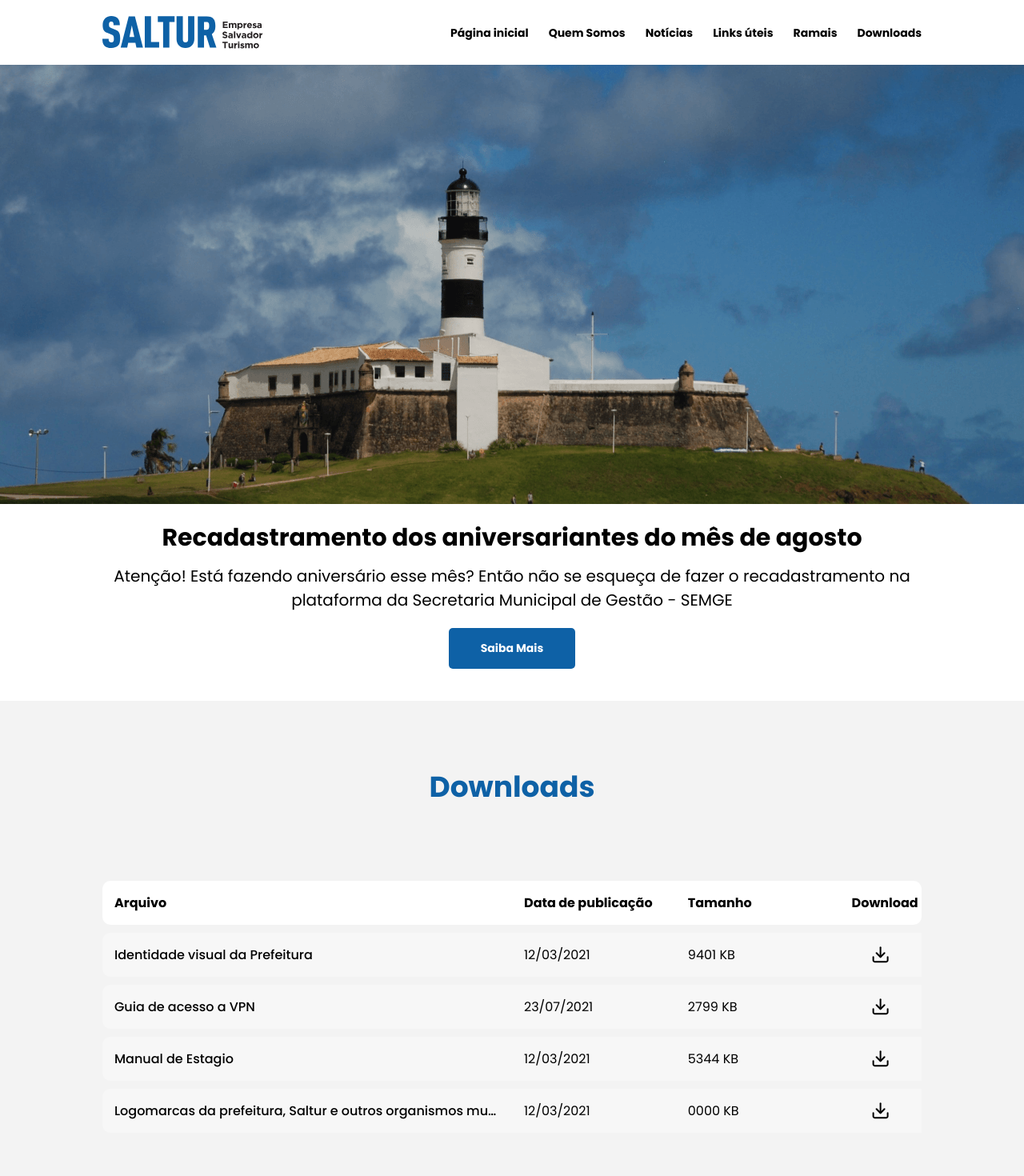
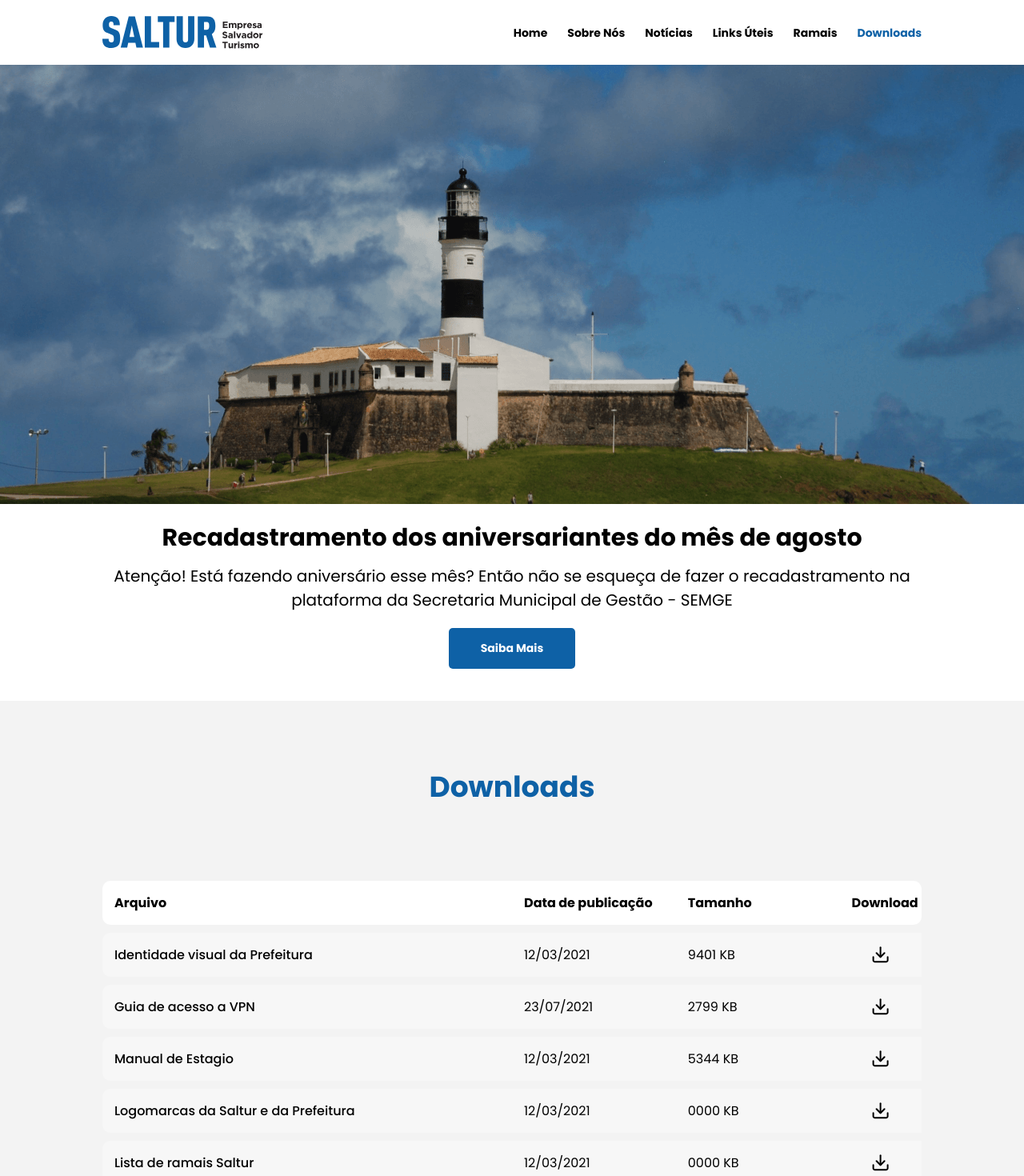
Before and after one commit to AlexShyjada/Intranet, a React (Create React App) app in the folder project/: page /downloads in a window 1280 px wide. Shown: the top 1470 px of the page at 80% size. Built offline with nearby package versions, Linux system fonts and the light colour scheme.

Commit message:
ajustes no Header

```diff
--- a/project/src/App.tsx
+++ b/project/src/App.tsx
@@ -4,6 +4,7 @@ import Header from './components/Header/Header'
 import Hero from './components/Hero/Hero'
 import Footer from './components/Footer/Footer'
 import Home from './components/Pages/Home'
+import SobreNos from './components/Pages/SobreNos'
 import LinksUteis from './components/Pages/LinksUteis'
 import Noticias from './components/Pages/Noticias'
 import Ramais from './components/Pages/Ramais'
@@ -18,6 +19,7 @@ function App() {
       <Hero/>
       <Routes>
         <Route path="/" element={<Home />} />
+        <Route path="sobre-nos" element={<SobreNos />} />
         <Route path="noticias" element={<Noticias />} />
         <Route path="links-uteis" element={<LinksUteis />} />
         <Route path="ramais" element={<Ramais />} />
--- a/project/src/components/Footer/Footer.tsx
+++ b/project/src/components/Footer/Footer.tsx
@@ -10,7 +10,7 @@ export default function Footer() {
         <div className="colunaDeLinks one">
             <a className="link-footer" href="http://177.20.6.123/SIGP/portal/" target="_blank">Contracheque</a>
             <a className="link-footer" href="http://www.dom.salvador.ba.gov.br/" target="_blank">Diario Oficial</a>
-            <a className="link-footer" href="http://portalesalvador.salvador.ba.gov.br/" target="_blank">eSalvador</a>
+            <a className="link-footer" href="https://www.esalvador.salvador.ba.gov.br/login" target="_blank">eSalvador</a>
             <a className="link-footer" href="https://www.tcm.ba.gov.br" target="_blank">TCM</a>
         </div>
 
--- a/project/src/components/Header/Header.css
+++ b/project/src/components/Header/Header.css
@@ -26,6 +26,10 @@
   text-align: center;
 }
 
+.linkHeader.active {
+  color: var(--azul-prefeitura);
+}
+
 .linkHeader:hover {
   color: var(--azul-prefeitura);
 }
--- a/project/src/components/Header/Header.tsx
+++ b/project/src/components/Header/Header.tsx
@@ -1,4 +1,5 @@
 import React from 'react'
+import { NavLink } from 'react-router-dom';
 import './Header.css'
 
 export default function Header() {
@@ -7,12 +8,12 @@ export default function Header() {
       <nav className="container nav">
         <img src="./assets/logosaltur.svg" alt="Logo Saltur" />
         <ul className="navLinks">
-          <li><a className="linkHeader" href="#">Página inicial</a></li>
-          <li><a className="linkHeader" href="#">Quem Somos</a></li>
-          <li><a className="linkHeader" href="#">Notícias</a></li>
-          <li><a className="linkHeader" href="#">Links úteis</a></li>
-          <li><a className="linkHeader" href="#">Ramais</a></li>
-          <li><a className="linkHeader" href="#">Downloads</a></li>
+          <li><NavLink className="linkHeader" to="/" end>Home</NavLink></li>
+          <li><NavLink className="linkHeader" to="sobre-nos">Sobre Nós</NavLink></li>
+          <li><NavLink className="linkHeader" to="noticias">Notícias</NavLink></li>
+          <li><NavLink className="linkHeader" to="links-uteis">Links Úteis</NavLink></li>
+          <li><NavLink className="linkHeader" to="ramais">Ramais</NavLink></li>
+          <li><NavLink className="linkHeader" to="downloads">Downloads</NavLink></li>
         </ul>
       </nav>
     </header>
--- /dev/null
+++ b/project/src/components/Pages/SobreNos.tsx
@@ -0,0 +1,9 @@
+import React from 'react'
+
+export default function SobreNos() {
+  return (
+    <div>
+
+    </div>
+  )
+}
--- a/project/src/components/downloads/Content.ts
+++ b/project/src/components/downloads/Content.ts
@@ -35,7 +35,15 @@ export const contentDownloads: downloadData[] = [
   {
     key: 4,
     id: 4,
-    Title: "Logomarcas da prefeitura, Saltur e outros organismos municipais",
+    Title: "Logomarcas da Saltur e da Prefeitura",
+    Date: "12/03/2021",
+    Size: "0000 KB",
+    Local: "#",
+  },
+  {
+    key: 4,
+    id: 4,
+    Title: "Lista de ramais Saltur",
     Date: "12/03/2021",
     Size: "0000 KB",
     Local: "#",
```
